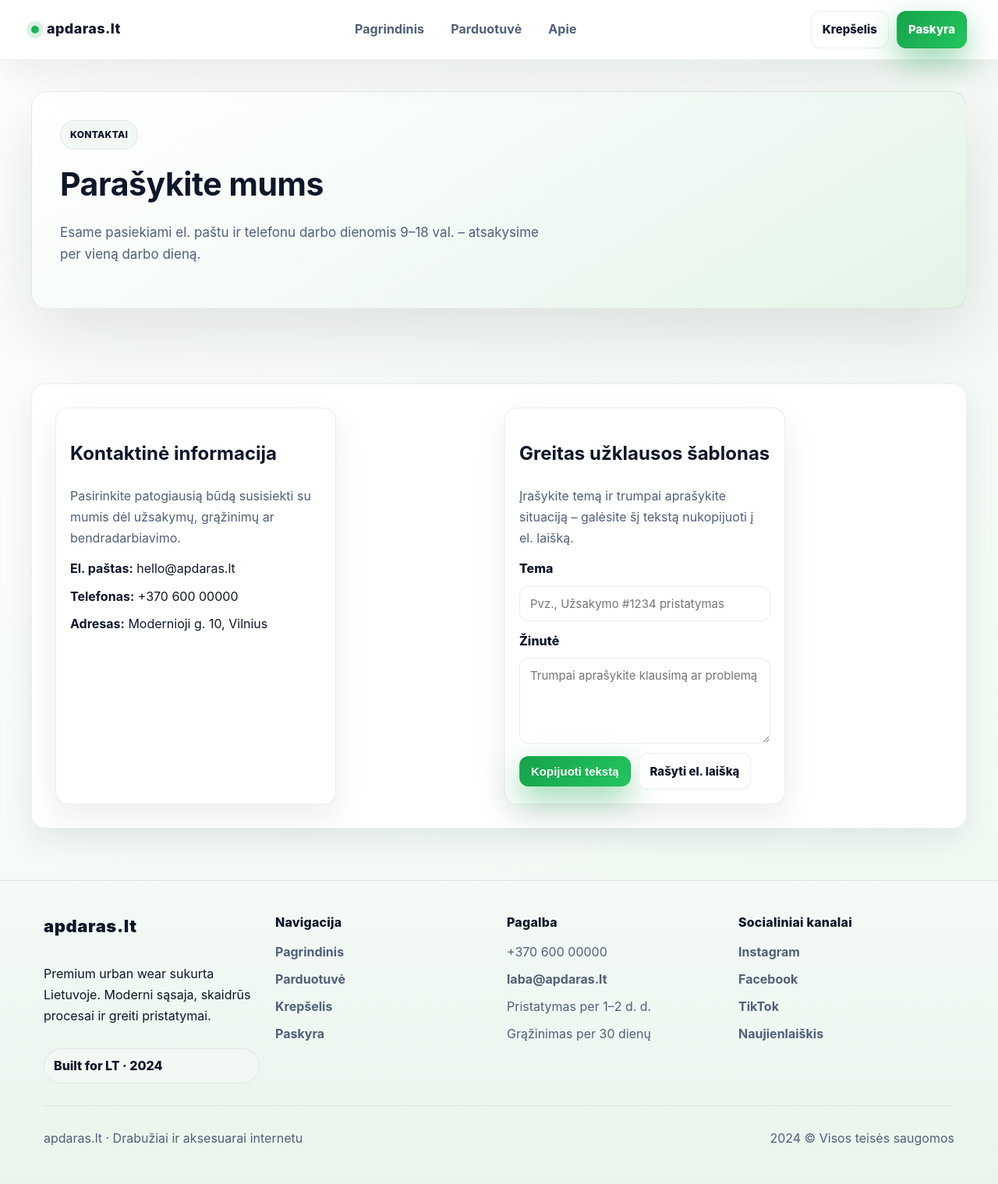
After one commit to MatasLuc/apdaras, a PHP site: page /kontaktai.php in a window 1280 px wide. The commit adds this page. Shown: the whole page at 78% size. Run offline with PHP 8.4, Linux system fonts and the light colour scheme.

Commit message:
Add about pages and navigation dropdown

```diff
--- a/frontend/assets/styles.css
+++ b/frontend/assets/styles.css
@@ -81,7 +81,8 @@ a { color: inherit; text-decoration: none; }
   flex-wrap: wrap;
 }
 
-.nav a {
+.nav a,
+.nav__parent {
   color: var(--muted);
   padding: 10px 14px;
   border-radius: 12px;
@@ -91,11 +92,56 @@ a { color: inherit; text-decoration: none; }
 }
 
 .nav a:hover,
-.nav a:focus-visible {
+.nav a:focus-visible,
+.nav__parent:hover,
+.nav__parent:focus-visible {
   color: var(--text);
   background: var(--accent-soft);
   transform: translateY(-1px);
   outline: none;
+}
+
+.nav__item {
+  position: relative;
+}
+
+.nav__parent {
+  display: inline-flex;
+  align-items: center;
+  gap: 6px;
+}
+
+.nav__dropdown {
+  position: absolute;
+  top: calc(100% + 8px);
+  left: 0;
+  display: none;
+  min-width: 220px;
+  background: #ffffff;
+  border: 1px solid var(--stroke);
+  border-radius: 14px;
+  box-shadow: var(--shadow-soft);
+  padding: 8px;
+  z-index: 15;
+}
+
+.nav__dropdown a {
+  display: block;
+  padding: 10px 12px;
+  border-radius: 10px;
+  color: var(--text);
+  font-weight: 700;
+}
+
+.nav__dropdown a:hover,
+.nav__dropdown a:focus-visible {
+  background: var(--accent-soft);
+  outline: none;
+}
+
+.nav__item--has-dropdown:hover .nav__dropdown,
+.nav__item--has-dropdown:focus-within .nav__dropdown {
+  display: block;
 }
 
 .actions {
@@ -371,7 +417,7 @@ a { color: inherit; text-decoration: none; }
 }
 
 .auth-card--profile {
-  max-width: 900px;
+  max-width: 640px;
   margin: 0 auto;
 }
 
@@ -667,7 +713,7 @@ a { color: inherit; text-decoration: none; }
 
 .stack { display: grid; gap: 10px; }
 .stack--spacious { gap: 14px; }
-.list { display: grid; gap: 8px; }
+.list { display: grid; gap: 8px; list-style: none; padding: 0; margin: 0; }
 .list--compact .list__item { padding: 6px 0; border-bottom: 1px solid var(--stroke); }
 .list--compact .list__item:last-child { border-bottom: none; }
 .list__item { display: flex; justify-content: space-between; align-items: center; gap: 12px; padding: 10px 0; border-bottom: 1px solid var(--stroke); }
--- /dev/null
+++ b/frontend/kontaktai.php
@@ -0,0 +1,61 @@
+<?php require_once __DIR__ . '/auth.php'; ensure_session(); ?>
+<!DOCTYPE html>
+<html lang="lt">
+<head>
+  <meta charset="UTF-8" />
+  <meta name="viewport" content="width=device-width, initial-scale=1.0" />
+  <title>Kontaktai – apdaras.lt</title>
+  <link rel="stylesheet" href="./assets/styles.css" />
+</head>
+<body>
+  <?php include __DIR__ . '/partials/nav.php'; ?>
+
+  <section class="hero">
+    <div class="container hero__shell">
+      <div class="hero__grid">
+        <div class="hero__content">
+          <div class="badge">Kontaktai</div>
+          <h1>Parašykite mums</h1>
+          <p class="lead">Esame pasiekiami el. paštu ir telefonu darbo dienomis 9–18 val. – atsakysime per vieną darbo dieną.</p>
+        </div>
+      </div>
+    </div>
+  </section>
+
+  <main class="section">
+    <div class="container">
+      <div class="section__inner grid grid--two align-start">
+        <div class="card card--panel">
+          <h2>Kontaktinė informacija</h2>
+          <p class="muted">Pasirinkite patogiausią būdą susisiekti su mumis dėl užsakymų, grąžinimų ar bendradarbiavimo.</p>
+          <ul class="list">
+            <li><strong>El. paštas:</strong> hello@apdaras.lt</li>
+            <li><strong>Telefonas:</strong> +370 600 00000</li>
+            <li><strong>Adresas:</strong> Modernioji g. 10, Vilnius</li>
+          </ul>
+        </div>
+        <div class="card card--panel">
+          <h2>Greitas užklausos šablonas</h2>
+          <p class="muted">Įrašykite temą ir trumpai aprašykite situaciją – galėsite šį tekstą nukopijuoti į el. laišką.</p>
+          <form class="form" aria-label="Greita užklausa">
+            <label class="form__field">
+              <span>Tema</span>
+              <input type="text" name="subject" placeholder="Pvz., Užsakymo #1234 pristatymas" />
+            </label>
+            <label class="form__field">
+              <span>Žinutė</span>
+              <textarea name="message" rows="4" placeholder="Trumpai aprašykite klausimą ar problemą"></textarea>
+            </label>
+            <div class="form__actions">
+              <button class="btn btn--primary" type="button">Kopijuoti tekstą</button>
+              <a class="btn btn--ghost" href="mailto:hello@apdaras.lt">Rašyti el. laišką</a>
+            </div>
+          </form>
+        </div>
+      </div>
+    </div>
+  </main>
+
+  <?php include __DIR__ . '/partials/footer.php'; ?>
+</body>
+</html>
--- a/frontend/partials/nav.php
+++ b/frontend/partials/nav.php
@@ -11,13 +11,22 @@ $accountLabel = $isLoggedIn ? 'Labas, ' . $userName : 'Paskyra';
 ?>
 <header class="topbar">
   <div class="container topbar__inner">
-    <div class="brand">
+    <a class="brand" href="index.php#pagrindinis">
       <span class="brand__dot" aria-hidden="true"></span>
       apdaras.lt
-    </div>
+    </a>
     <nav class="nav" aria-label="Pagrindinė navigacija">
       <a href="index.php#pagrindinis">Pagrindinis</a>
       <a href="parduotuve.php">Parduotuvė</a>
+      <div class="nav__item nav__item--has-dropdown">
+        <a class="nav__parent" href="apie.php">Apie</a>
+        <div class="nav__dropdown" role="menu">
+          <a href="apie.php">Apie</a>
+          <a href="kontaktai.php">Kontaktai</a>
+          <a href="grazinimas.php">Grąžinimas</a>
+          <a href="mokejimas-pristatymas.php">Mokėjimas ir pristatymas</a>
+        </div>
+      </div>
     </nav>
     <div class="actions">
       <?php if ($isLoggedIn): ?>
```
Also changed, not shown: frontend/apie.php (added, +55 -0 lines), frontend/grazinimas.php (added, +56 -0 lines), frontend/mokejimas-pristatymas.php (added, +50 -0 lines).
